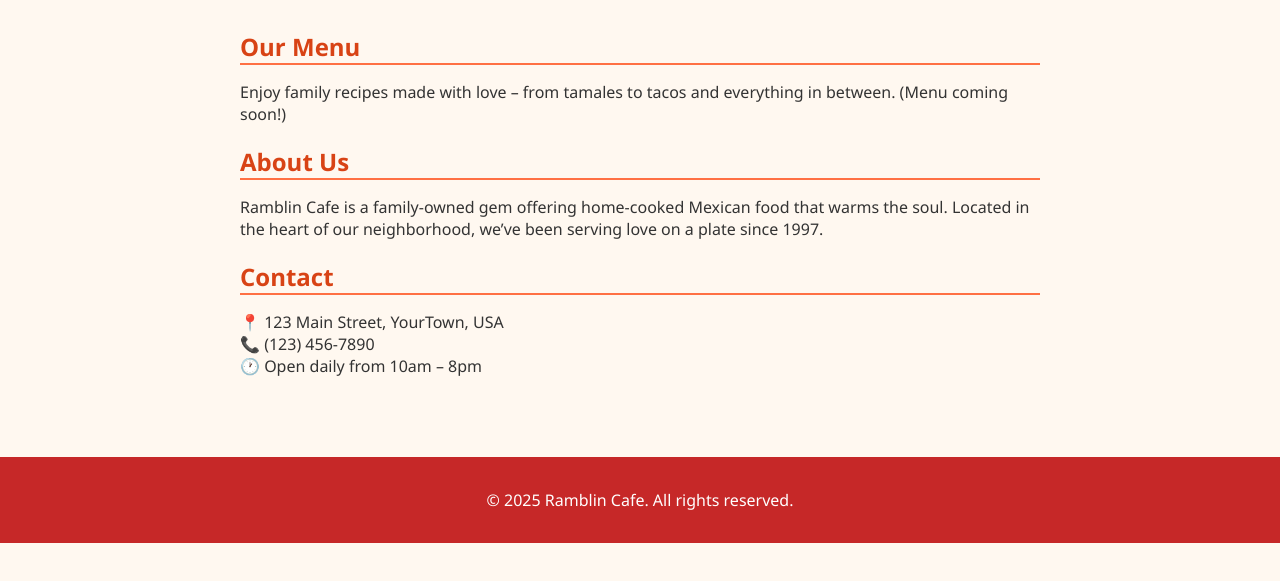
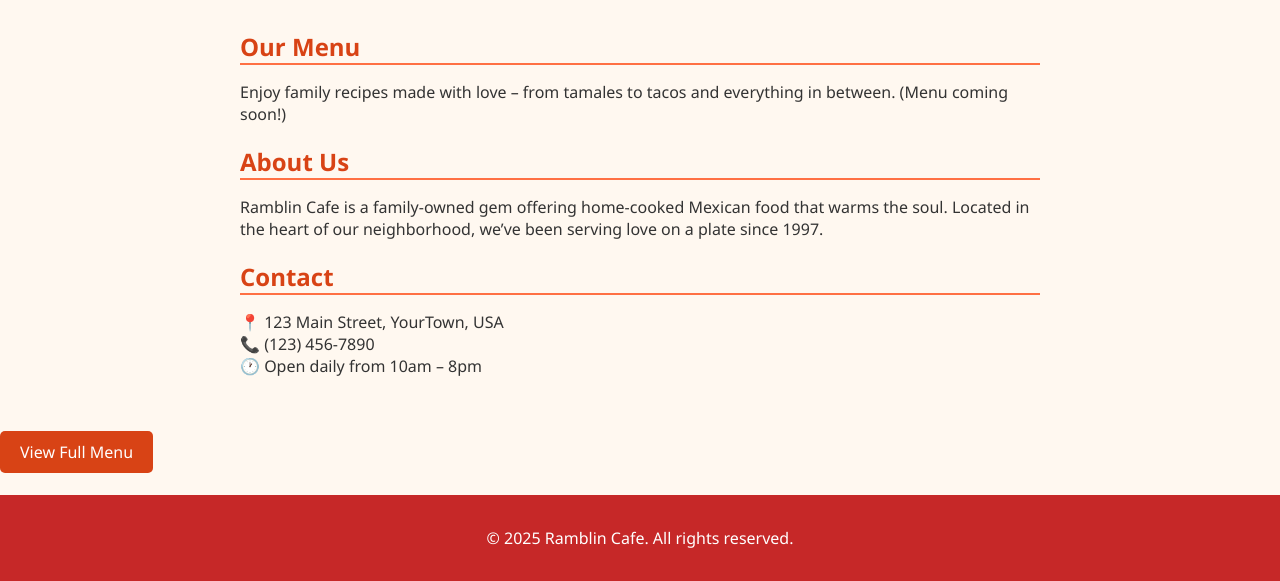
Before and after one commit to amontoya001/Ramblin, a plain HTML site: page index.html in a window 1280 px wide. Shown: the part 417-998 px from the top of the page. Before the commit the page ends 960 px from the top, so only its background shows below. Drawn offline with Linux system fonts and the light colour scheme.

Commit message:
Add files via upload

```diff
--- a/index.html
+++ b/index.html
@@ -105,6 +105,8 @@
     </section>
   </div>
 
+<p><a href="menu.html" style="background-color:#d84315;color:white;padding:10px 20px;text-decoration:none;border-radius:5px;">View Full Menu</a></p>
+
   <footer>
     <p>&copy; 2025 Ramblin Cafe. All rights reserved.</p>
   </footer>
```
